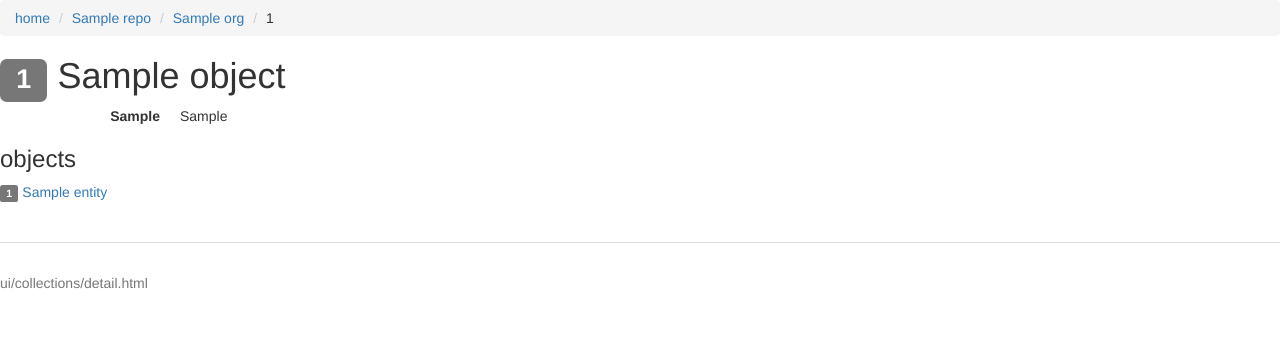
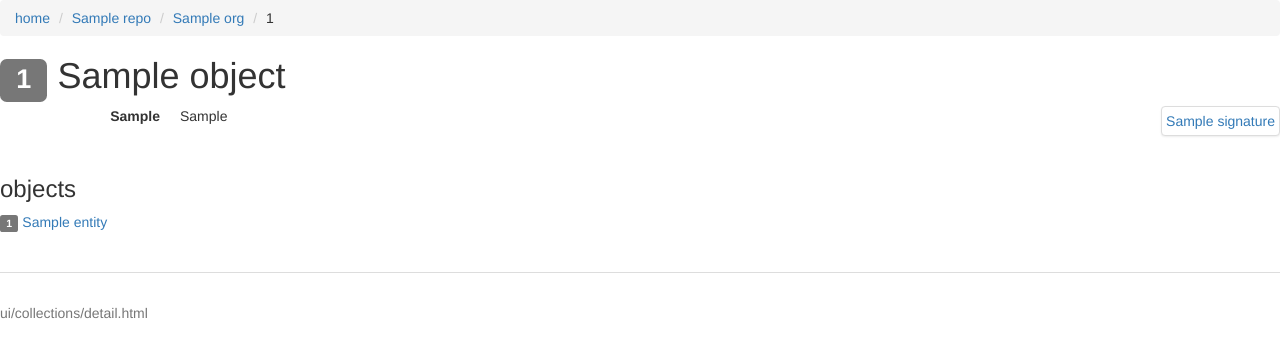
Before and after one commit to denshoproject/ddr-public, a Django app: template ddrpublic/ui/templates/ui/collections/detail.html in a window 1280 px wide. Shown: the part 51-409 px from the top of the page. Run offline with Django 3.2, Linux system fonts and the light colour scheme; the template is opened without the code that fills it: most values are stand-ins (such as "Sample title", 1, 10 or a date in 2020); some libraries are stand-ins or nearby versions.

Commit message:
display collection and entity signature files

```diff
--- a/ddrpublic/ui/templates/ui/base.html
+++ b/ddrpublic/ui/templates/ui/base.html
@@ -24,6 +24,7 @@
 .hit.collection { border-left:3px solid blue; }
 .hit.entity { border-left:3px solid green; }
 .hit.file { border-left:3px solid orange; }
+#signature { float:right; }
 </style>
 
 {% block pagecss %}{% endblock %}
--- a/ddrpublic/ui/templates/ui/collections/detail.html
+++ b/ddrpublic/ui/templates/ui/collections/detail.html
@@ -1,4 +1,5 @@
 {% extends "ui/organizations/base.html" %}
+{% load thumbnail %}
 
 {% block parent %}
 <!--
@@ -26,6 +27,17 @@
 <div class="container-fluid">
   <div class="row">
 
+{% if object.signature %}
+<div id="signature">
+  <a href="{{ object.signature.absolute_url }}" class="thumbnail">
+{% thumbnail object.signature.access_url "200x200" as img %}
+    <img src="{{ img.url }}" class="img-responsive">
+{% endthumbnail %}
+    {{ object.signature.label|truncatechars:32 }}
+  </a>
+</div>
+{% endif %}
+
 <dl class="dl-horizontal">
 {% for f in object.fields %}
   <dt>{{ f.1 }}</dt>
```
Also changed, not shown: ddrpublic/ui/models.py (+15 -0 lines), ddrpublic/ui/templates/ui/entities/detail.html (+12 -0 lines).
